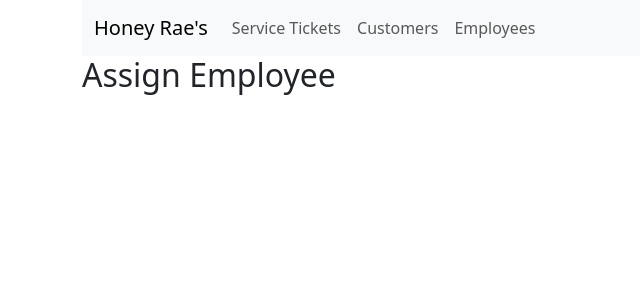
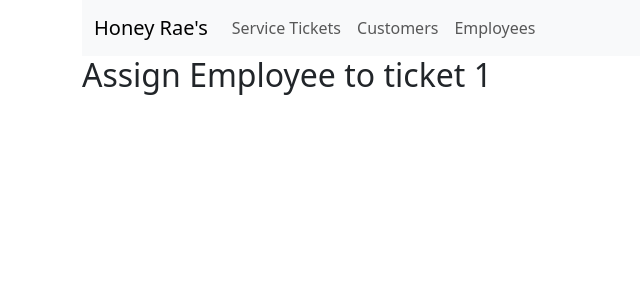
Before and after one commit to ericlfrey/Honey-Raes-CSharp, a React (Vite) app: page /tickets/1/assign in a window 1280 px wide. Shown: the top 300 px of the page, without its empty margins (0-640 px from the left). Built offline with nearby package versions, Linux system fonts and the light colour scheme.

Commit message:
Used the useParams hook to get access to the ticket number

```diff
--- a/src/components/employees/AssignEmployee.jsx
+++ b/src/components/employees/AssignEmployee.jsx
@@ -1,9 +1,11 @@
 import React from 'react';
+import { useParams } from 'react-router-dom';
 
 export default function AssignEmployee() {
+  const { id } = useParams();
   return (
     <>
-      <h2>Assign Employee</h2>
+      <h2>Assign Employee to ticket {id}</h2>
     </>
   );
 }
```
